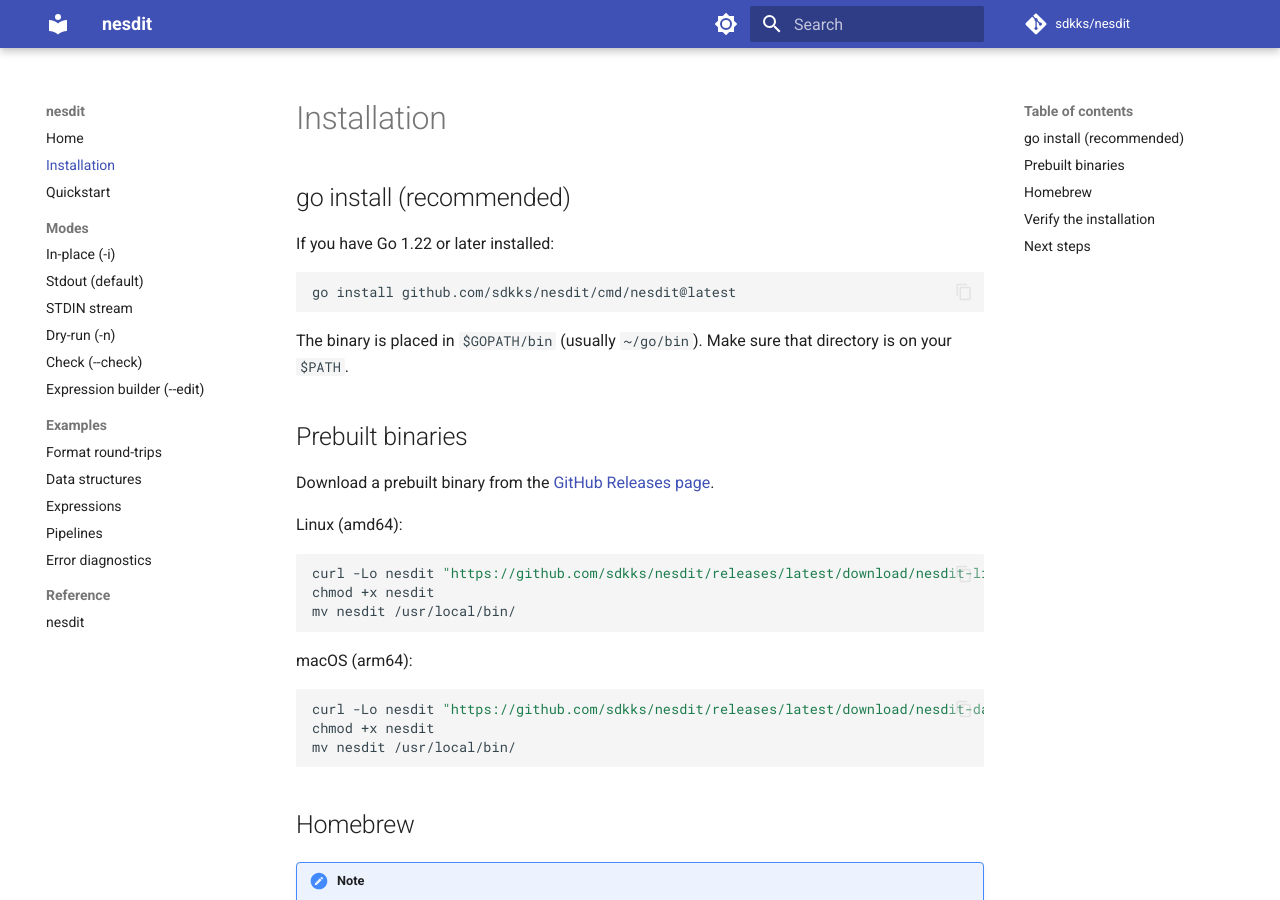
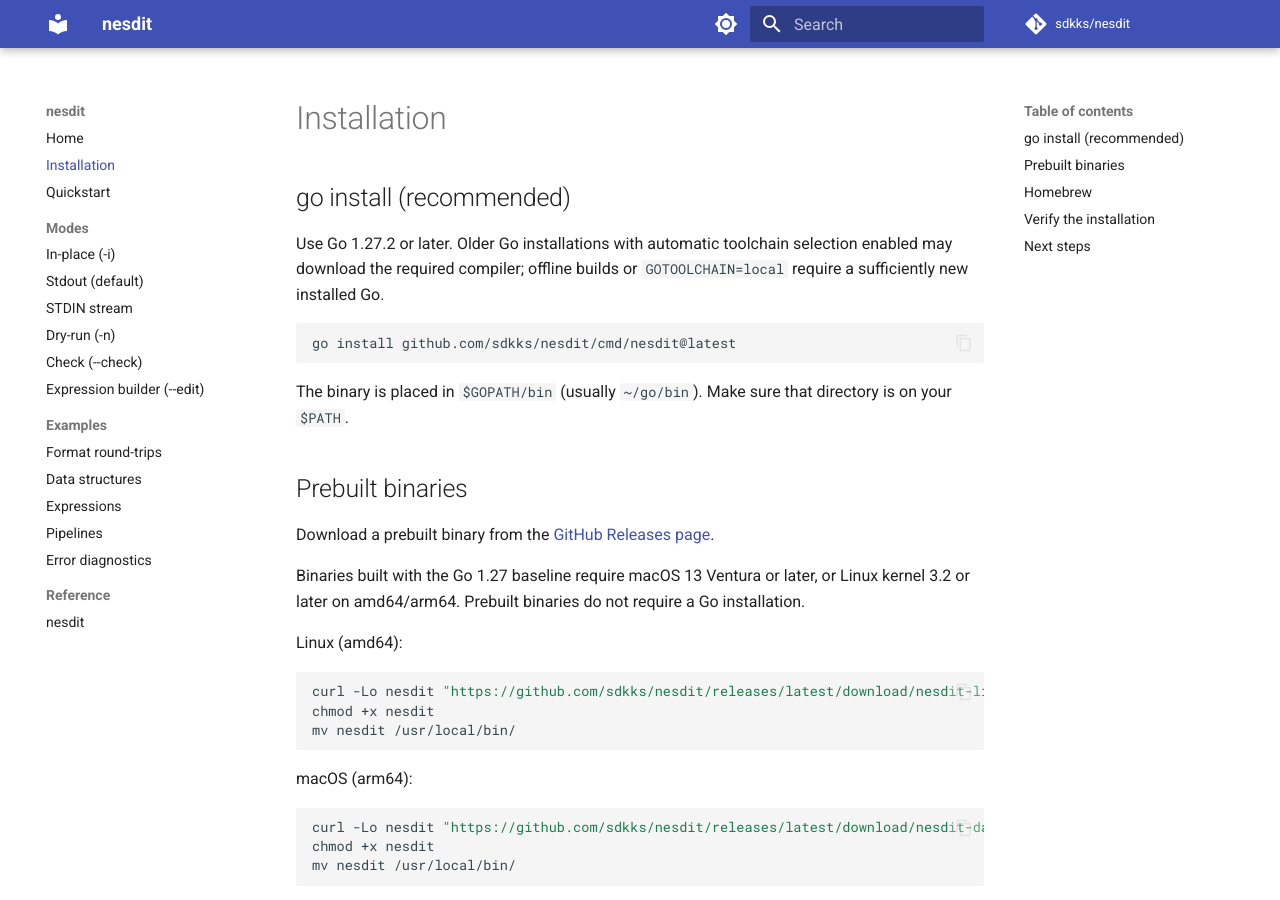
Before and after one commit to sdkks/nesdit, an MkDocs documentation site: the page built from docs/install.md, in a window 1280 px wide and 900 px high. Built offline with MkDocs 1.6.1 and Material for MkDocs 9.7.7, drawn with Linux system fonts in a browser that asks for light colours; comment, search, counter and statistics services are not loaded.

Commit message:
build: align Go and CI with the current stable toolchain
Raise the Go baseline to 1.27.2 and select it consistently in CI. Use the verified compatible linter without changing application dependencies or lint rules, and document source-build and operating-system prerequisites.

````diff
--- a/docs/install.md
+++ b/docs/install.md
@@ -2,7 +2,7 @@
 
 ## go install (recommended)
 
-If you have Go 1.22 or later installed:
+Use Go 1.27.2 or later. Older Go installations with automatic toolchain selection enabled may download the required compiler; offline builds or `GOTOOLCHAIN=local` require a sufficiently new installed Go.
 
 ```sh
 go install github.com/sdkks/nesdit/cmd/nesdit@latest
@@ -13,6 +13,8 @@
 ## Prebuilt binaries
 
 Download a prebuilt binary from the [GitHub Releases page](https://github.com/sdkks/nesdit/releases).
+
+Binaries built with the Go 1.27 baseline require macOS 13 Ventura or later, or Linux kernel 3.2 or later on amd64/arm64. Prebuilt binaries do not require a Go installation.
 
 Linux (amd64):
 
````
Also changed, not shown: README.md (+10 -2 lines), 4 other files.
